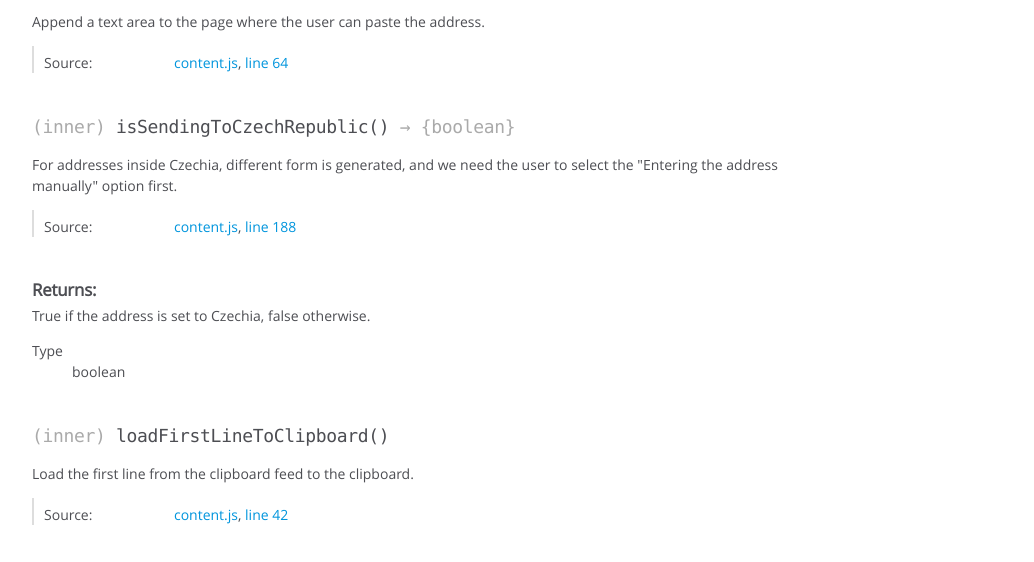
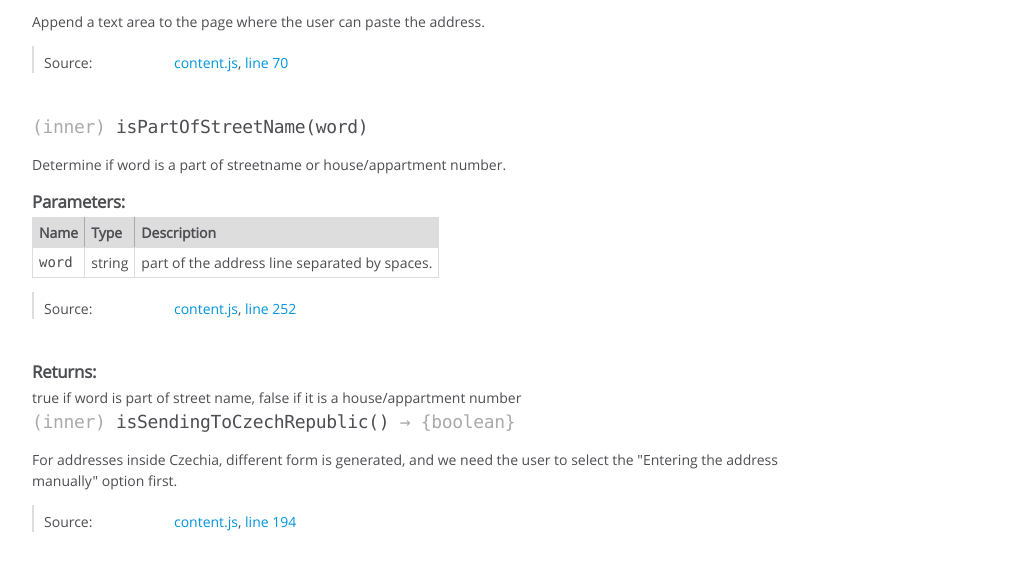
Before and after one commit to msamyel/czech-post-address-filler, a browser extension: page docs/module-main.html in a window 1280 px wide. Shown: the part 211-773 px from the top of the page, without its empty margins (0-1034 px from the left). Drawn offline with Linux system fonts and the light colour scheme.

Commit message:
update docs

```diff
--- a/docs/module-main.html
+++ b/docs/module-main.html
@@ -116,7 +116,7 @@
 
     <dt class="tag-source">Source:</dt>
     <dd class="tag-source"><ul class="dummy"><li>
-        <a href="content.js.html">content.js</a>, <a href="content.js.html#line64">line 64</a>
+        <a href="content.js.html">content.js</a>, <a href="content.js.html#line70">line 70</a>
     </li></ul></dd>
 
 
@@ -137,6 +137,153 @@
 
 
 
+
+
+
+
+
+
+
+
+
+
+
+
+
+
+
+    <h4 class="name" id="~isPartOfStreetName"><span class="type-signature">(inner) </span>isPartOfStreetName<span class="signature">(word)</span><span class="type-signature"></span></h4>
+
+
+
+
+
+
+<div class="description">
+    Determine if word is a part of streetname or house/appartment number.
+</div>
+
+
+
+
+
+
+
+
+
+    <h5>Parameters:</h5>
+
+
+<table class="params">
+    <thead>
+    <tr>
+
+        <th>Name</th>
+
+
+        <th>Type</th>
+
+
+
+
+
+        <th class="last">Description</th>
+    </tr>
+    </thead>
+
+    <tbody>
+
+
+        <tr>
+
+                <td class="name"><code>word</code></td>
+
+
+            <td class="type">
+
+
+<span class="param-type">string</span>
+
+
+
+            </td>
+
+
+
+
+
+            <td class="description last">part of the address line separated by spaces.</td>
+        </tr>
+
+
+    </tbody>
+</table>
+
+
+
+
+
+
+<dl class="details">
+
+
+
+
+
+
+
+
+
+
+
+
+
+
+
+
+
+
+
+
+
+
+
+
+
+
+    <dt class="tag-source">Source:</dt>
+    <dd class="tag-source"><ul class="dummy"><li>
+        <a href="content.js.html">content.js</a>, <a href="content.js.html#line252">line 252</a>
+    </li></ul></dd>
+
+
+
+
+
+
+
+</dl>
+
+
+
+
+
+
+
+
+
+
+
+
+
+
+
+<h5>Returns:</h5>
+
+
+<div class="param-desc">
+    true if word is part of street name, false if it is a house/appartment number
+</div>
 
 
 
@@ -205,7 +352,7 @@ and we need the user to select the "Entering the address manually" option first.
 
     <dt class="tag-source">Source:</dt>
     <dd class="tag-source"><ul class="dummy"><li>
-        <a href="content.js.html">content.js</a>, <a href="content.js.html#line188">line 188</a>
+        <a href="content.js.html">content.js</a>, <a href="content.js.html#line194">line 194</a>
     </li></ul></dd>
 
 
@@ -541,7 +688,7 @@ This is triggered immediately after the user presses Ctrl+V, so we add a small d
 
     <dt class="tag-source">Source:</dt>
     <dd class="tag-source"><ul class="dummy"><li>
-        <a href="content.js.html">content.js</a>, <a href="content.js.html#line131">line 131</a>
+        <a href="content.js.html">content.js</a>, <a href="content.js.html#line137">line 137</a>
     </li></ul></dd>
 
 
@@ -678,7 +825,7 @@ This is triggered immediately after the user presses Ctrl+V, so we add a small d
 
     <dt class="tag-source">Source:</dt>
     <dd class="tag-source"><ul class="dummy"><li>
-        <a href="content.js.html">content.js</a>, <a href="content.js.html#line141">line 141</a>
+        <a href="content.js.html">content.js</a>, <a href="content.js.html#line147">line 147</a>
     </li></ul></dd>
 
 
@@ -815,7 +962,7 @@ This is triggered immediately after the user presses Ctrl+V, so we add a small d
 
     <dt class="tag-source">Source:</dt>
     <dd class="tag-source"><ul class="dummy"><li>
-        <a href="content.js.html">content.js</a>, <a href="content.js.html#line158">line 158</a>
+        <a href="content.js.html">content.js</a>, <a href="content.js.html#line164">line 164</a>
     </li></ul></dd>
 
 
@@ -903,7 +1050,7 @@ This is triggered immediately after the user presses Ctrl+V, so we add a small d
 
     <dt class="tag-source">Source:</dt>
     <dd class="tag-source"><ul class="dummy"><li>
-        <a href="content.js.html">content.js</a>, <a href="content.js.html#line117">line 117</a>
+        <a href="content.js.html">content.js</a>, <a href="content.js.html#line123">line 123</a>
     </li></ul></dd>
 
 
@@ -1128,7 +1275,7 @@ This is triggered immediately after the user presses Ctrl+V, so we add a small d
 
     <dt class="tag-source">Source:</dt>
     <dd class="tag-source"><ul class="dummy"><li>
-        <a href="content.js.html">content.js</a>, <a href="content.js.html#line199">line 199</a>
+        <a href="content.js.html">content.js</a>, <a href="content.js.html#line205">line 205</a>
     </li></ul></dd>
 
 
@@ -1287,7 +1434,7 @@ This is triggered immediately after the user presses Ctrl+V, so we add a small d
 
     <dt class="tag-source">Source:</dt>
     <dd class="tag-source"><ul class="dummy"><li>
-        <a href="content.js.html">content.js</a>, <a href="content.js.html#line244">line 244</a>
+        <a href="content.js.html">content.js</a>, <a href="content.js.html#line273">line 273</a>
     </li></ul></dd>
 
 
@@ -1375,7 +1522,7 @@ This is triggered immediately after the user presses Ctrl+V, so we add a small d
 
     <dt class="tag-source">Source:</dt>
     <dd class="tag-source"><ul class="dummy"><li>
-        <a href="content.js.html">content.js</a>, <a href="content.js.html#line264">line 264</a>
+        <a href="content.js.html">content.js</a>, <a href="content.js.html#line293">line 293</a>
     </li></ul></dd>
 
 
@@ -1427,7 +1574,7 @@ This is triggered immediately after the user presses Ctrl+V, so we add a small d
 <br class="clear">
 
 <footer>
-    Documentation generated by <a href="https://github.com/jsdoc/jsdoc">JSDoc 4.0.3</a> on Sun Sep 08 2024 10:52:23 GMT+0200 (Central European Summer Time)
+    Documentation generated by <a href="https://github.com/jsdoc/jsdoc">JSDoc 4.0.3</a> on Sun Oct 13 2024 15:30:09 GMT+0200 (Central European Summer Time)
 </footer>
 
 <script> prettyPrint(); </script>
```
Also changed, not shown: docs/content.js.html (+36 -7 lines), docs/index.html (+1 -1 lines).
